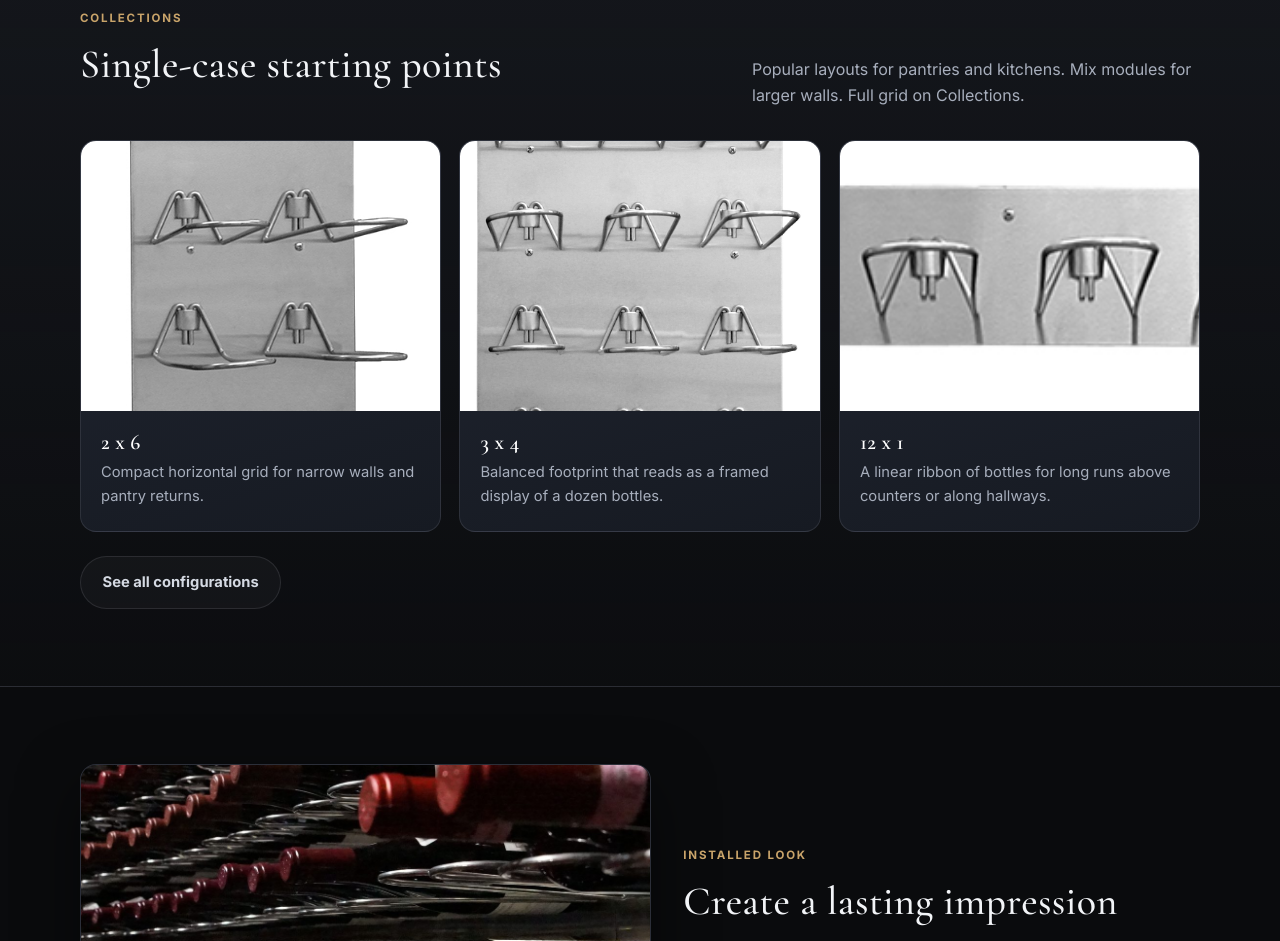
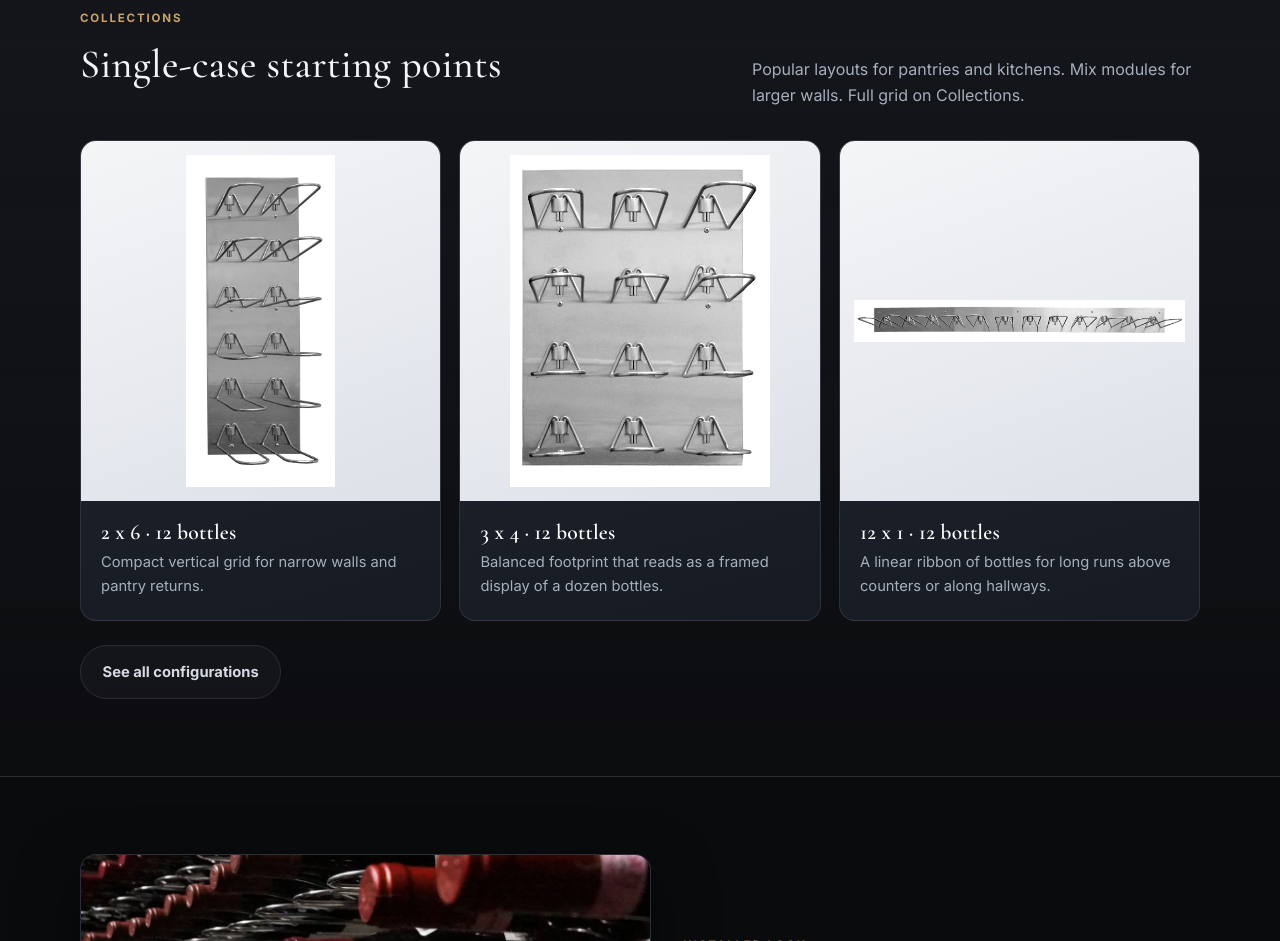
Before and after one commit to Abrinsky/WineOnTheWall, a plain HTML site: page index.html in a window 1280 px wide. Shown: the part 1570-2511 px from the top of the page. Drawn offline with nearby package versions, Linux system fonts and the light colour scheme.

Commit message:
Show full config photos on homepage collection cards.
Use object-fit contain so 2x6, 3x4, and 12x1 aspects are readable, and add bottle counts to card titles.

```diff
--- a/css/styles.css
+++ b/css/styles.css
@@ -348,6 +348,15 @@ button.hero-media:focus-visible .hero-chip {
   width: 100%;
   height: 100%;
   object-fit: cover;
+}
+.product-card-media--contain {
+  aspect-ratio: 1;
+  background: linear-gradient(160deg, #f4f5f7, #dde1e8);
+  padding: 0.85rem;
+  box-sizing: border-box;
+}
+.product-card-media--contain img {
+  object-fit: contain;
 }
 .product-card-body { padding: 1.2rem 1.25rem 1.4rem; }
 .product-card h3 { color: #fff; margin-bottom: 0.35rem; }
--- a/index.html
+++ b/index.html
@@ -95,23 +95,23 @@
         </div>
         <div class="product-grid">
           <article class="product-card">
-            <div class="product-card-media"><img src="/WineOnTheWall/assets/config-2x6.jpg" alt="2 by 6 stainless wine rack" /></div>
+            <div class="product-card-media product-card-media--contain"><img src="/WineOnTheWall/assets/config-2x6.jpg" alt="2 by 6 stainless wine rack, 12 bottles" /></div>
             <div class="product-card-body">
-              <h3>2 x 6</h3>
-              <p>Compact horizontal grid for narrow walls and pantry returns.</p>
+              <h3>2 x 6 · 12 bottles</h3>
+              <p>Compact vertical grid for narrow walls and pantry returns.</p>
             </div>
           </article>
           <article class="product-card">
-            <div class="product-card-media"><img src="/WineOnTheWall/assets/config-3x4.jpg" alt="3 by 4 stainless wine rack" /></div>
+            <div class="product-card-media product-card-media--contain"><img src="/WineOnTheWall/assets/config-3x4.jpg" alt="3 by 4 stainless wine rack, 12 bottles" /></div>
             <div class="product-card-body">
-              <h3>3 x 4</h3>
+              <h3>3 x 4 · 12 bottles</h3>
               <p>Balanced footprint that reads as a framed display of a dozen bottles.</p>
             </div>
           </article>
           <article class="product-card">
-            <div class="product-card-media"><img src="/WineOnTheWall/assets/config-12x1.jpg" alt="12 by 1 stainless wine rack" /></div>
+            <div class="product-card-media product-card-media--contain"><img src="/WineOnTheWall/assets/config-12x1.jpg" alt="12 by 1 stainless wine rack, 12 bottles" /></div>
             <div class="product-card-body">
-              <h3>12 x 1</h3>
+              <h3>12 x 1 · 12 bottles</h3>
               <p>A linear ribbon of bottles for long runs above counters or along hallways.</p>
             </div>
           </article>
```
